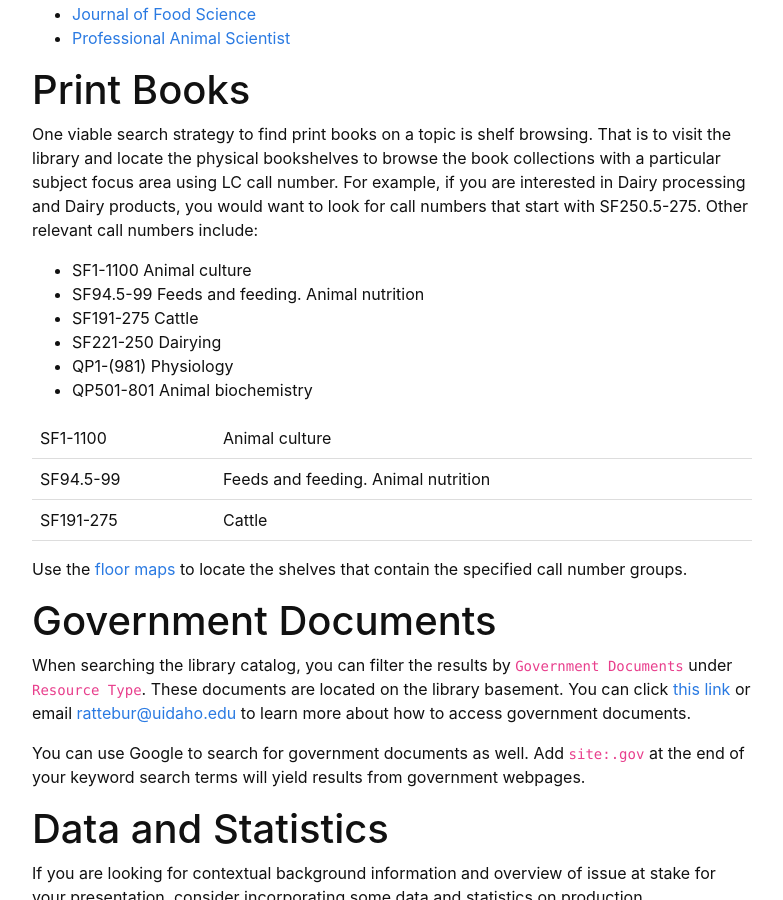
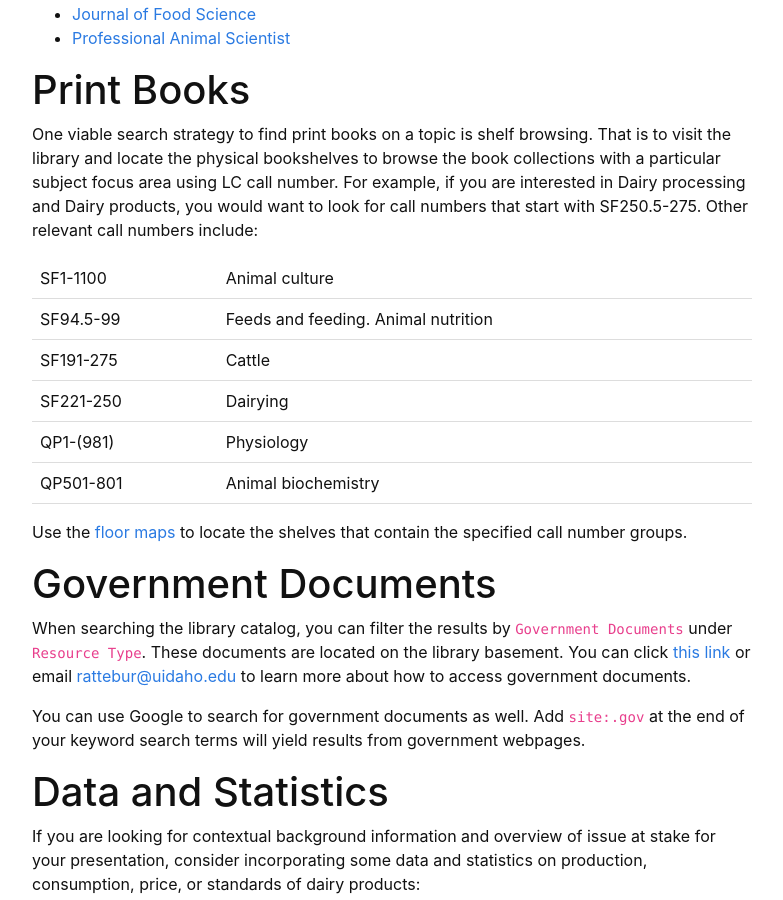
Before and after one commit to hanwendong1/AVS463-f20, a Jekyll site: the page built from content/5-Other-Resources.md, in a window 1280 px wide and 900 px high, scrolled down 756 px. Shown: the whole window, without its empty margins (248-1031 px from the left). Built offline with Jekyll 4.4.1, drawn with Linux system fonts in a browser that asks for light colours.

Commit message:
Update 5-Other-Resources.md

```diff
--- a/content/5-Other-Resources.md
+++ b/content/5-Other-Resources.md
@@ -29,13 +29,6 @@ The library subscribes to the following diary science journals, most of which ar
 
 # Print Books
 One viable search strategy to find print books on a topic is shelf browsing. That is to visit the library and locate the physical bookshelves to browse the book collections with a particular subject focus area using LC call number. For example, if you are interested in Dairy processing and Dairy products, you would want to look for call numbers that start with SF250.5-275. Other relevant call numbers include:
-- SF1-1100 Animal culture
-- SF94.5-99 Feeds and feeding. Animal nutrition
-- SF191-275 Cattle
-- SF221-250 Dairying
-- QP1-(981) Physiology
-- QP501-801 Animal biochemistry
-
 <html>
    <head>
       <style>
@@ -69,6 +62,18 @@ One viable search strategy to find print books on a topic is shelf browsing. Tha
             <td style="text-align:Left">SF191-275</td>
             <td style="text-align:Left">Cattle</td>
          </tr>
+          <tr>
+            <td style="text-align:Left">SF221-250</td>
+            <td style="text-align:Left">Dairying</td>
+         </tr>
+          <tr>
+            <td style="text-align:Left">QP1-(981)</td>
+            <td style="text-align:Left">Physiology</td>
+         </tr>
+          <tr>
+            <td style="text-align:Left">QP501-801</td>
+            <td style="text-align:Left">Animal biochemistry</td>
+         </tr>
       </table>
    </body>
    <p>
```
